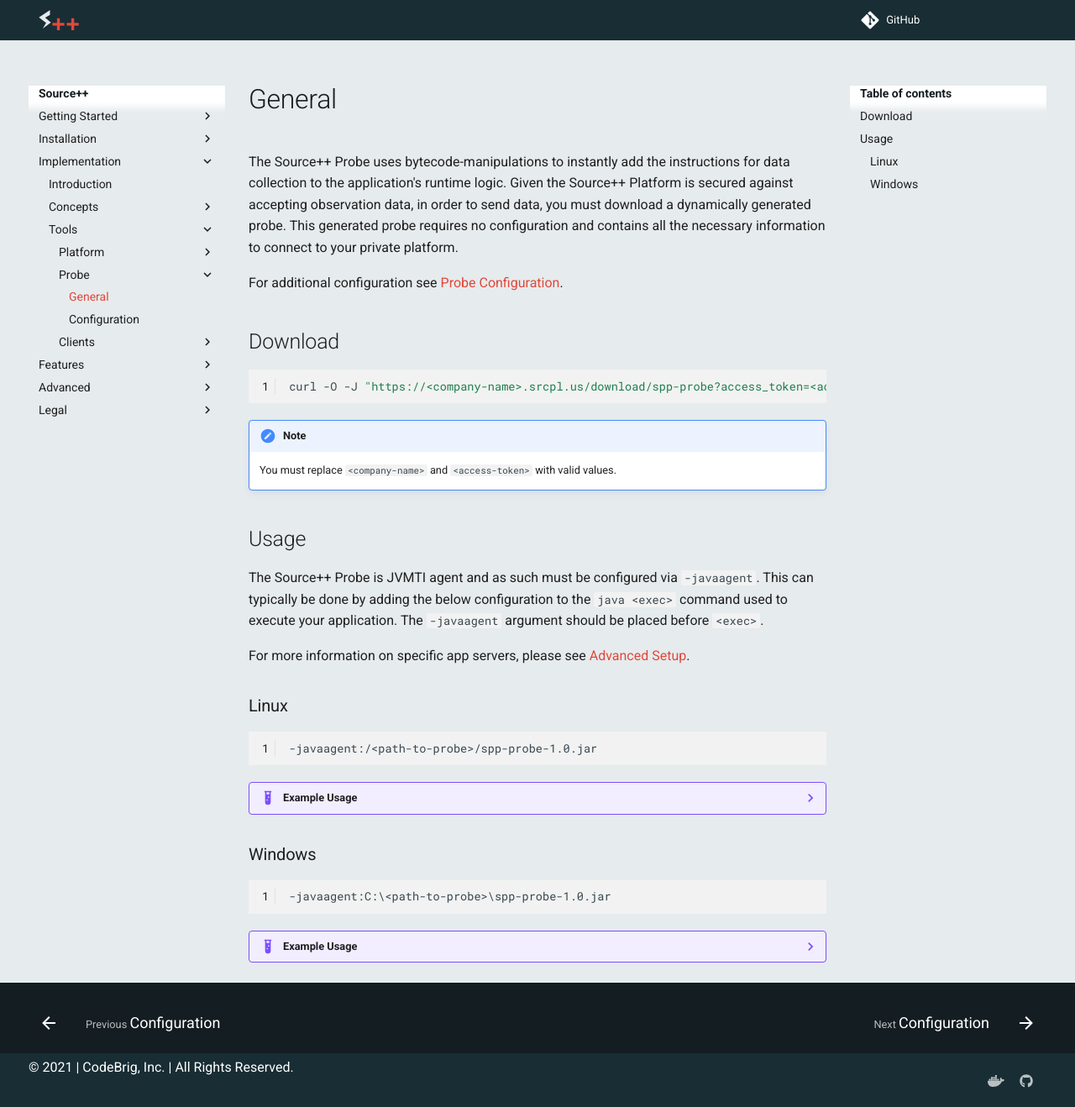
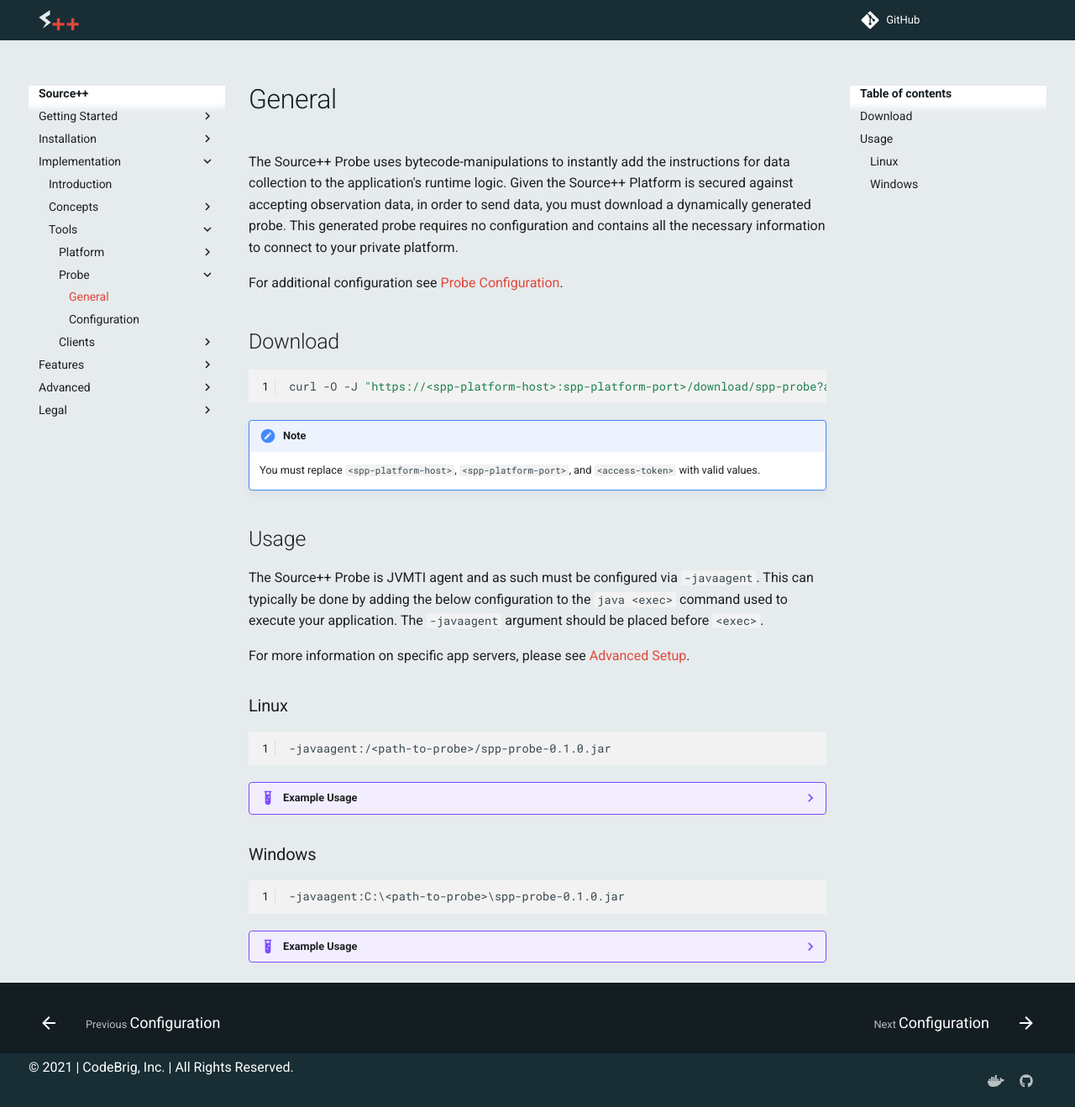
Before and after one commit to sourceplusplus/documentation, an MkDocs documentation site: the page built from docs/implementation/tools/probe/general.md, in a window 1280 px wide and 1318 px high. Shown: the whole window at 84% size. Built offline with MkDocs 1.6.1 and Material for MkDocs 9.7.7, drawn with Linux system fonts in a browser that asks for light colours; the version menu is left out.

Commit message:
Update general.md

````diff
--- a/docs/implementation/tools/probe/general.md
+++ b/docs/implementation/tools/probe/general.md
@@ -10,11 +10,11 @@
 ## Download
 
 ```shell
-curl -O -J "https://<company-name>.srcpl.us/download/spp-probe?access_token=<access-token>"
+curl -O -J "https://<spp-platform-host>:spp-platform-port>/download/spp-probe?access_token=<access-token>"
 ```
 
 !!! note
-    You must replace `<company-name>` and `<access-token>` with valid values.
+    You must replace `<spp-platform-host>`, `<spp-platform-port>`, and `<access-token>` with valid values.
 
 ## Usage
 
@@ -27,21 +27,21 @@
 ### Linux
 
 ```
--javaagent:/<path-to-probe>/spp-probe-1.0.jar
+-javaagent:/<path-to-probe>/spp-probe-0.1.0.jar
 ```
 
 ??? example "Example Usage"
     ```
-    java -javaagent:/opt/spp/spp-probe-1.0.jar -jar MyApplication.jar
+    java -javaagent:/opt/spp/spp-probe-0.1.0.jar -jar MyApplication.jar
     ```
 
 ### Windows
 
 ```
--javaagent:C:\<path-to-probe>\spp-probe-1.0.jar
+-javaagent:C:\<path-to-probe>\spp-probe-0.1.0.jar
 ```
 
 ??? example "Example Usage"
     ```
-    java -javaagent:C:\SourcePlusPlus\spp-probe-1.0.jar -jar MyApplication.jar
+    java -javaagent:C:\SourcePlusPlus\spp-probe-0.1.0.jar -jar MyApplication.jar
     ```
````
